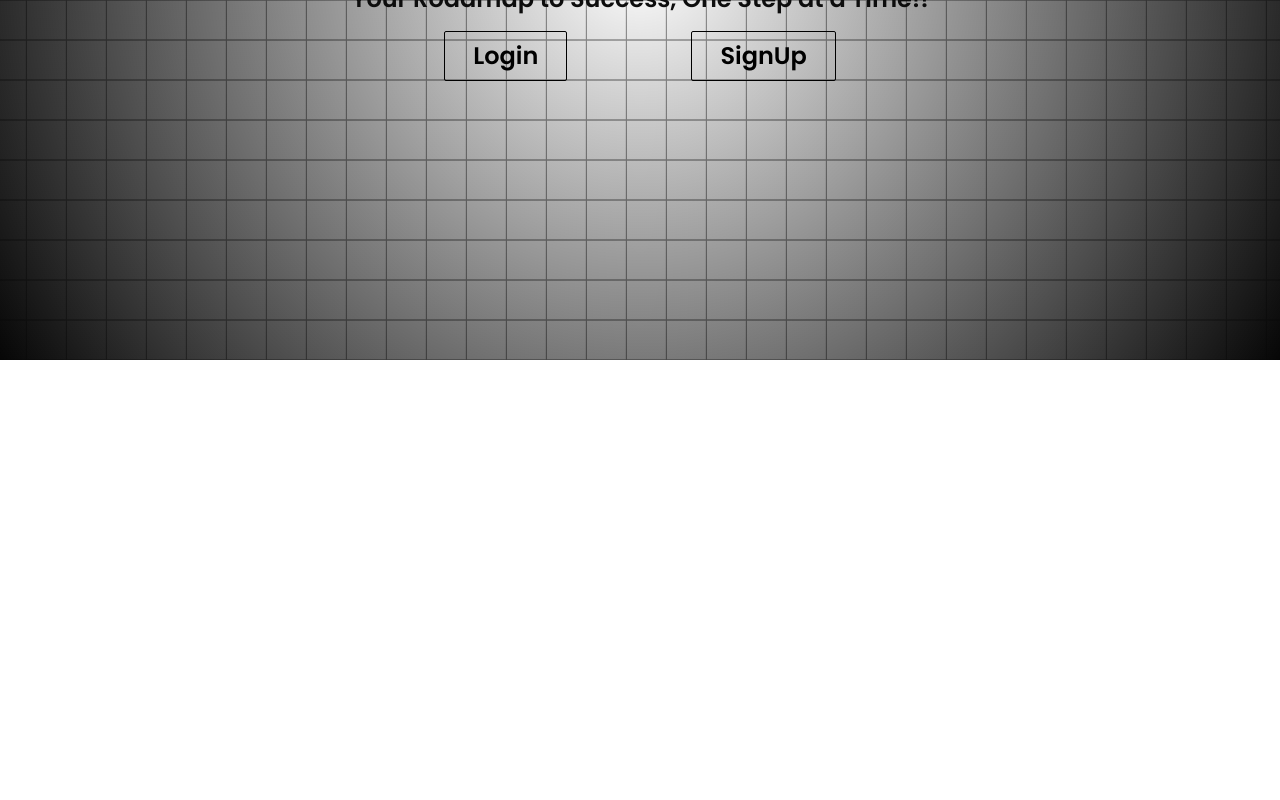
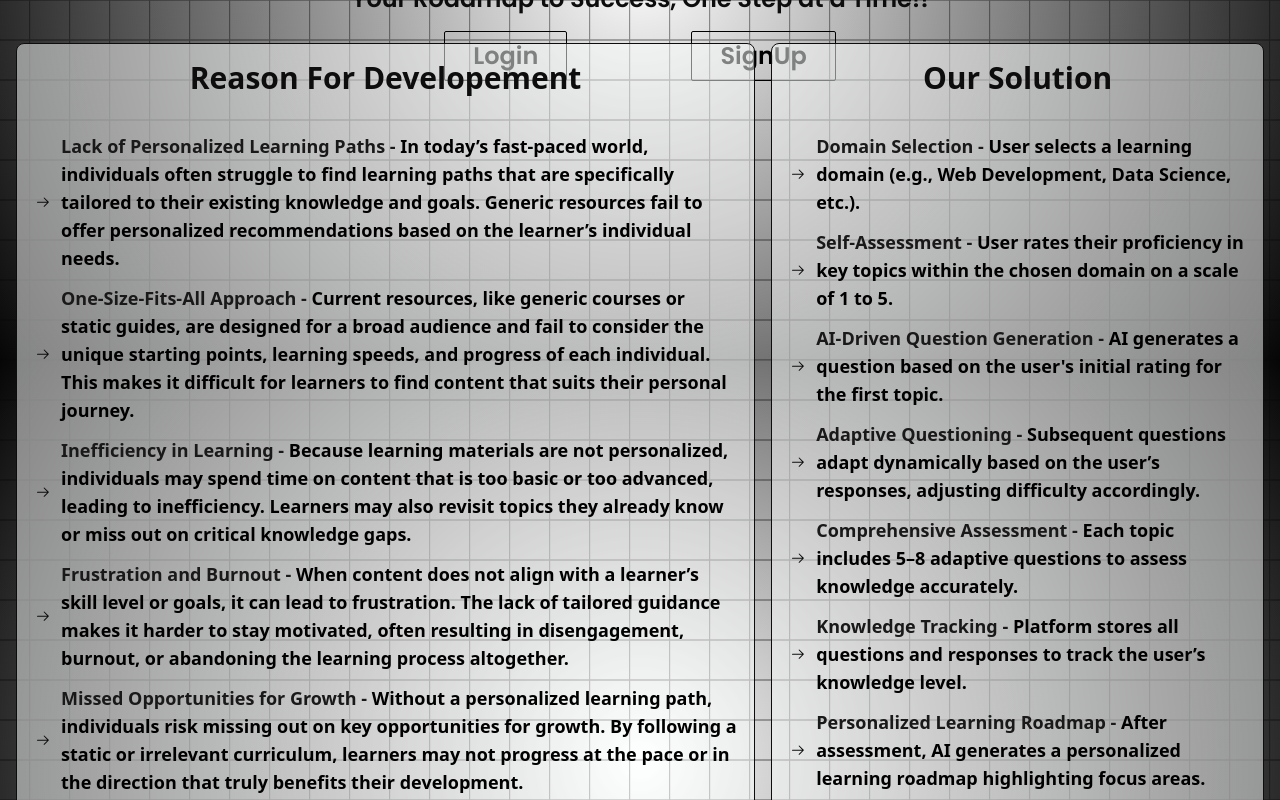
Before and after one commit to ashwinn-si/pathFinderSSN, a React (Create React App) app in the folder client/: page / in a window 1280 px wide. Shown: the part 440-1240 px from the top of the page. Before the commit the page ends 800 px from the top, so only its background shows below. Built offline with nearby package versions, Linux system fonts and the light colour scheme; a web font is replaced by a local one.

Commit message:
landing page over

```diff
--- a/client/src/Components/LandingPage/Documentation1Page.js
+++ b/client/src/Components/LandingPage/Documentation1Page.js
@@ -159,7 +159,9 @@ function Documentation1Page(){
                         variants={itemVariants} whileInView="visible" initial="hidden"
                         exit="exit"
                         className="w-full h-full bg-base-100 bg-opacity-50 rounded-lg p-2 md:p-4 border-[1px] border-primary flex flex-col justify-evenly items-center overflow-hidden">
-
+                        <p className="text-xl md:text-2xl lg:text-3xl font-[800] text-primary mb-4">
+                        Set your Goal - Take the Test - Follow the map
+                        </p>
                     </motion.div>
                 </motion.div>
             </motion.div>
--- a/client/src/Pages/LandingPage.js
+++ b/client/src/Pages/LandingPage.js
@@ -11,9 +11,9 @@ function LandingPage() {
             <section id="Home">
                 <HeroPage/>
             </section>
-            {/*<section id="Documentation-1">*/}
-            {/*    <Documentation1Page/>*/}
-            {/*</section>*/}
+            <section id="Documentation-1">
+               <Documentation1Page/>
+            </section>
 
         </div>
     )
```
